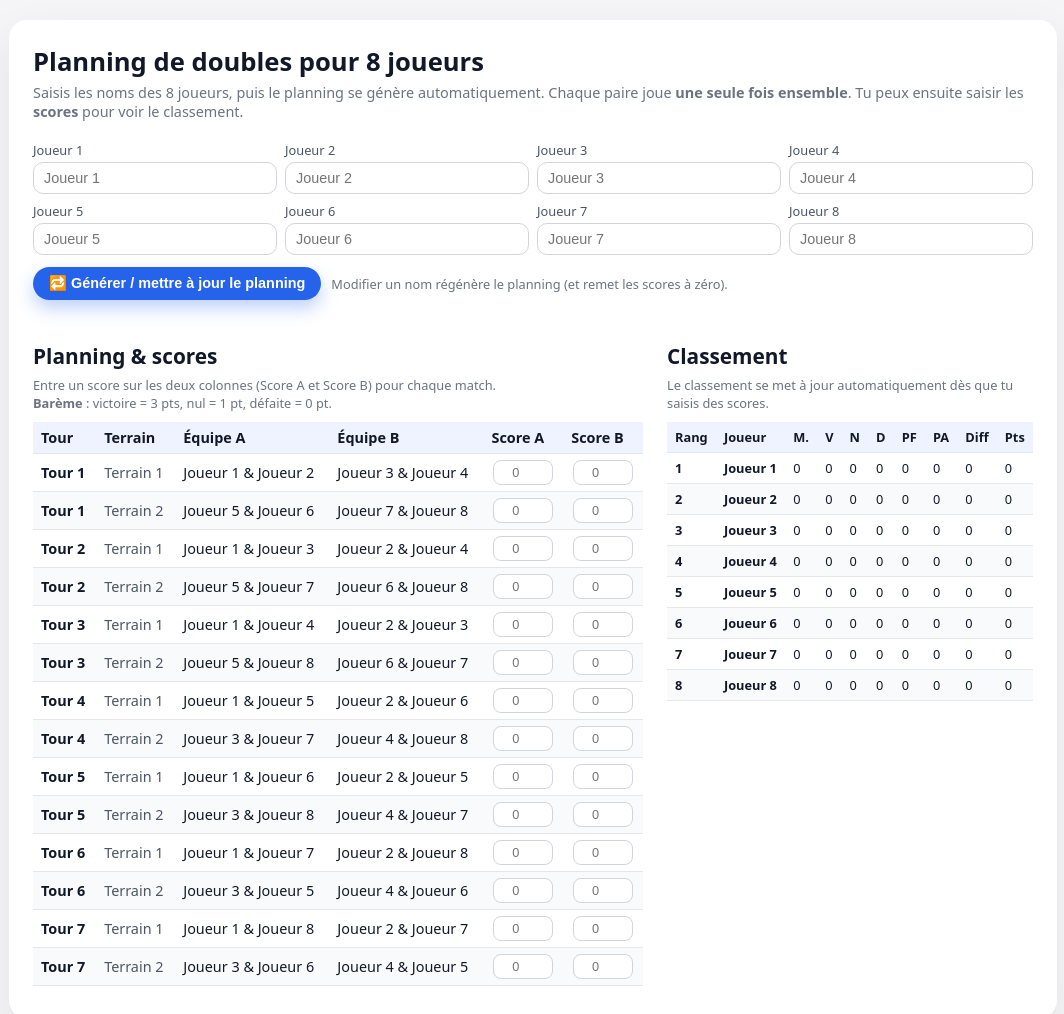
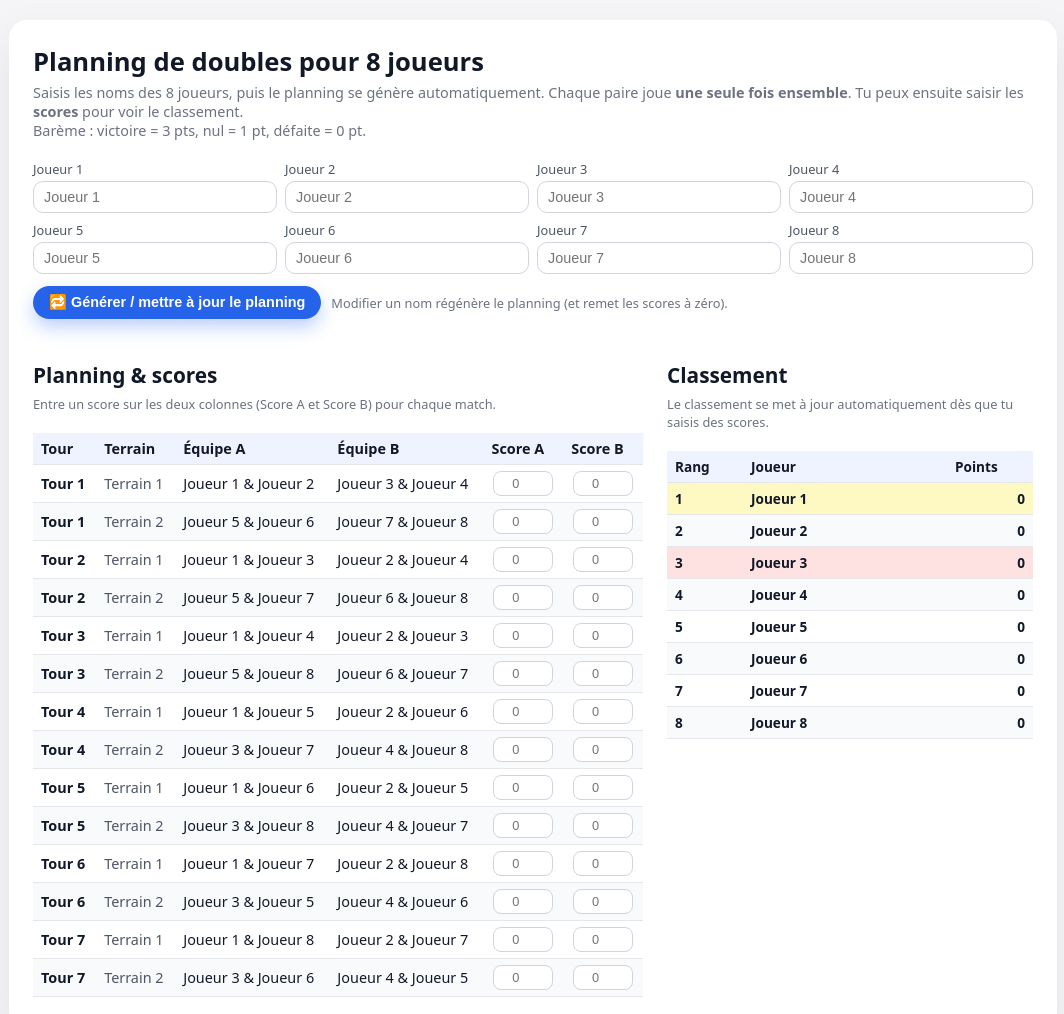
Before and after one commit to markwalt76/americano, a plain HTML site: page index.html in a window 1280 px wide. Shown: the top 1014 px of the page, without its empty margins (107-1171 px from the left). Drawn offline with Linux system fonts and the light colour scheme.

Commit message:
Classement simplifié (rang, joueur, points)

```diff
--- a/index.html
+++ b/index.html
@@ -111,6 +111,7 @@
       font-size: 0.8rem;
       color: #6b7280;
     }
+
     table {
       width: 100%;
       border-collapse: collapse;
@@ -124,7 +125,7 @@
       padding: 6px 8px;
       border-bottom: 1px solid #e5e7eb;
       text-align: left;
-      white-space: nowrap;
+      white-space: normal;
     }
     tbody tr:nth-child(even) {
       background: #f9fafb;
@@ -132,15 +133,18 @@
     .round-cell {
       font-weight: 600;
       color: #111827;
+      white-space: nowrap;
     }
     .court-cell {
       color: #4b5563;
+      white-space: nowrap;
     }
     .team-cell {
       font-weight: 500;
     }
     .score-cell {
       text-align: center;
+      white-space: nowrap;
     }
     .score-input {
       width: 60px;
@@ -157,21 +161,40 @@
       border-color: #2563eb;
       box-shadow: 0 0 0 1px rgba(37, 99, 235, 0.2);
     }
+
     .ranking-table th,
     .ranking-table td {
-      font-size: 0.8rem;
+      font-size: 0.85rem;
     }
     .rank-cell {
       font-weight: 700;
+      width: 60px;
     }
     .player-name-cell {
       font-weight: 600;
     }
-    .positive {
-      color: #16a34a;
+    .points-cell {
+      font-weight: 700;
+      text-align: right;
+      width: 70px;
     }
-    .negative {
-      color: #dc2626;
+
+    /* Styles des 3 premiers */
+    .rank-row-1 {
+      background: #fef9c3;
+    }
+    .rank-row-2 {
+      background: #e5e7eb;
+    }
+    .rank-row-3 {
+      background: #fee2e2;
+    }
+
+    /* Wrapper pour permettre le scroll horizontal sur mobile */
+    .table-wrapper {
+      width: 100%;
+      overflow-x: auto;
+      -webkit-overflow-scrolling: touch;
     }
 
     @media (max-width: 900px) {
@@ -196,6 +219,7 @@
       Saisis les noms des 8 joueurs, puis le planning se génère automatiquement.
       Chaque paire joue <strong>une seule fois ensemble</strong>.
       Tu peux ensuite saisir les <strong>scores</strong> pour voir le classement.
+      <br />Barème : victoire = 3 pts, nul = 1 pt, défaite = 0 pt.
     </p>
 
     <div class="inputs-grid" id="players-inputs">
@@ -248,9 +272,8 @@
         <h2>Planning & scores</h2>
         <p class="subtitle-small">
           Entre un score sur les deux colonnes (Score A et Score B) pour chaque match.
-          <br />
-          <strong>Barème</strong> : victoire = 3 pts, nul = 1 pt, défaite = 0 pt.
         </p>
+        <div class="table-wrapper">
           <table>
             <thead>
               <tr>
@@ -267,6 +290,7 @@
             </tbody>
           </table>
         </div>
+      </div>
 
       <!-- CLASSEMENT -->
       <div>
@@ -274,25 +298,20 @@
         <p class="subtitle-small">
           Le classement se met à jour automatiquement dès que tu saisis des scores.
         </p>
+        <div class="table-wrapper">
           <table class="ranking-table">
             <thead>
               <tr>
                 <th>Rang</th>
                 <th>Joueur</th>
-              <th>M.</th>
-              <th>V</th>
-              <th>N</th>
-              <th>D</th>
-              <th>PF</th>
-              <th>PA</th>
-              <th>Diff</th>
-              <th>Pts</th>
+                <th>Points</th>
               </tr>
             </thead>
             <tbody id="ranking-body">
               <!-- Classement généré en JS -->
             </tbody>
           </table>
+        </div>
       </div>
     </div>
   </div>
@@ -343,7 +362,7 @@
     function updateStandings() {
       const names = getPlayerNames();
 
-      // Initialisation des stats par joueur
+      // Initialisation des stats par joueur (on garde tout pour calculer les points proprement)
       const stats = names.map((name) => ({
         name,
         matches: 0,
@@ -370,12 +389,11 @@
           const a = parseInt(scoreAInput.value, 10);
           const b = parseInt(scoreBInput.value, 10);
 
-          // Si un des deux scores n'est pas un nombre valide, on ignore le match
           if (Number.isNaN(a) || Number.isNaN(b)) {
             return;
           }
 
-          // Mise à jour des stats points marqués / encaissés & matchs joués
+          // Mise à jour stats points marqués / encaissés & matchs
           match.teamA.forEach((playerIndex) => {
             stats[playerIndex].matches += 1;
             stats[playerIndex].pointsFor += a;
@@ -387,9 +405,8 @@
             stats[playerIndex].pointsAgainst += a;
           });
 
-          // Résultat du match : on applique le barème 3 / 1 / 0
+          // Résultat du match : barème 3 / 1 / 0
           if (a > b) {
-            // Victoire équipe A
             match.teamA.forEach((playerIndex) => {
               stats[playerIndex].wins += 1;
               stats[playerIndex].score += 3;
@@ -398,7 +415,6 @@
               stats[playerIndex].losses += 1;
             });
           } else if (b > a) {
-            // Victoire équipe B
             match.teamB.forEach((playerIndex) => {
               stats[playerIndex].wins += 1;
               stats[playerIndex].score += 3;
@@ -407,7 +423,6 @@
               stats[playerIndex].losses += 1;
             });
           } else {
-            // Match nul
             match.teamA.forEach((playerIndex) => {
               stats[playerIndex].draws += 1;
               stats[playerIndex].score += 1;
@@ -420,16 +435,12 @@
         });
       });
 
-      // Calcul du goal-average
+      // Goal-average (utilisé comme tiebreaker)
       stats.forEach((s) => {
         s.diff = s.pointsFor - s.pointsAgainst;
       });
 
-      // Tri du classement :
-      // 1) Points de classement
-      // 2) Différence de points
-      // 3) Points marqués
-      // 4) Nom (ordre alphabétique)
+      // Tri du classement : points, diff, points marqués, nom
       const sorted = [...stats].sort((a, b) => {
         if (b.score !== a.score) return b.score - a.score;
         if (b.diff !== a.diff) return b.diff - a.diff;
@@ -443,6 +454,11 @@
       sorted.forEach((player, index) => {
         const tr = document.createElement("tr");
 
+        // Style spécial pour les 3 premiers
+        if (index === 0) tr.classList.add("rank-row-1");
+        if (index === 1) tr.classList.add("rank-row-2");
+        if (index === 2) tr.classList.add("rank-row-3");
+
         const rankTd = document.createElement("td");
         rankTd.className = "rank-cell";
         rankTd.textContent = index + 1;
@@ -453,37 +469,8 @@
         nameTd.textContent = player.name;
         tr.appendChild(nameTd);
 
-        const mTd = document.createElement("td");
-        mTd.textContent = player.matches;
-        tr.appendChild(mTd);
-
-        const vTd = document.createElement("td");
-        vTd.textContent = player.wins;
-        tr.appendChild(vTd);
-
-        const nTd = document.createElement("td");
-        nTd.textContent = player.draws;
-        tr.appendChild(nTd);
-
-        const dTd = document.createElement("td");
-        dTd.textContent = player.losses;
-        tr.appendChild(dTd);
-
-        const pfTd = document.createElement("td");
-        pfTd.textContent = player.pointsFor;
-        tr.appendChild(pfTd);
-
-        const paTd = document.createElement("td");
-        paTd.textContent = player.pointsAgainst;
-        tr.appendChild(paTd);
-
-        const diffTd = document.createElement("td");
-        diffTd.textContent = player.diff;
-        diffTd.className =
-          player.diff > 0 ? "positive" : player.diff < 0 ? "negative" : "";
-        tr.appendChild(diffTd);
-
         const ptsTd = document.createElement("td");
+        ptsTd.className = "points-cell";
         ptsTd.textContent = player.score;
         tr.appendChild(ptsTd);
 
@@ -523,7 +510,6 @@
           tr.appendChild(teamATd);
           tr.appendChild(teamBTd);
 
-          // Colonnes score
           const scoreATd = document.createElement("td");
           const scoreBTd = document.createElement("td");
           scoreATd.className = "score-cell";
@@ -560,24 +546,21 @@
         });
       });
 
-      // Met à jour le classement (noms + scores éventuellement déjà saisis)
       updateStandings();
     }
 
-    // Bouton "Générer"
     document.getElementById("generate-btn").addEventListener("click", (e) => {
       e.preventDefault();
       renderSchedule();
     });
 
-    // Mise à jour automatique quand on tape un nom
     for (let i = 0; i < 8; i++) {
       document
         .getElementById("p" + i)
         .addEventListener("input", () => renderSchedule());
     }
 
-    // Génère un premier planning avec les intitulés "Joueur X"
+    // Initialisation
     renderSchedule();
   </script>
 </body>
```
Lines whose indentation alone changed are shown as unchanged.
